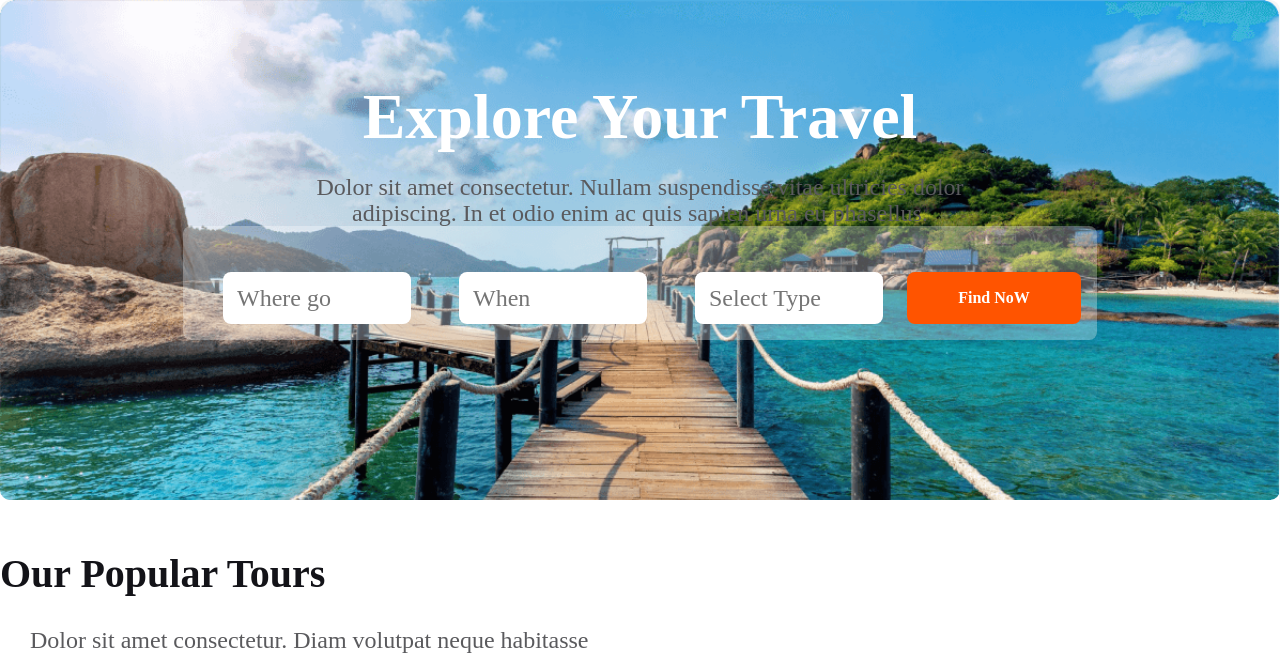
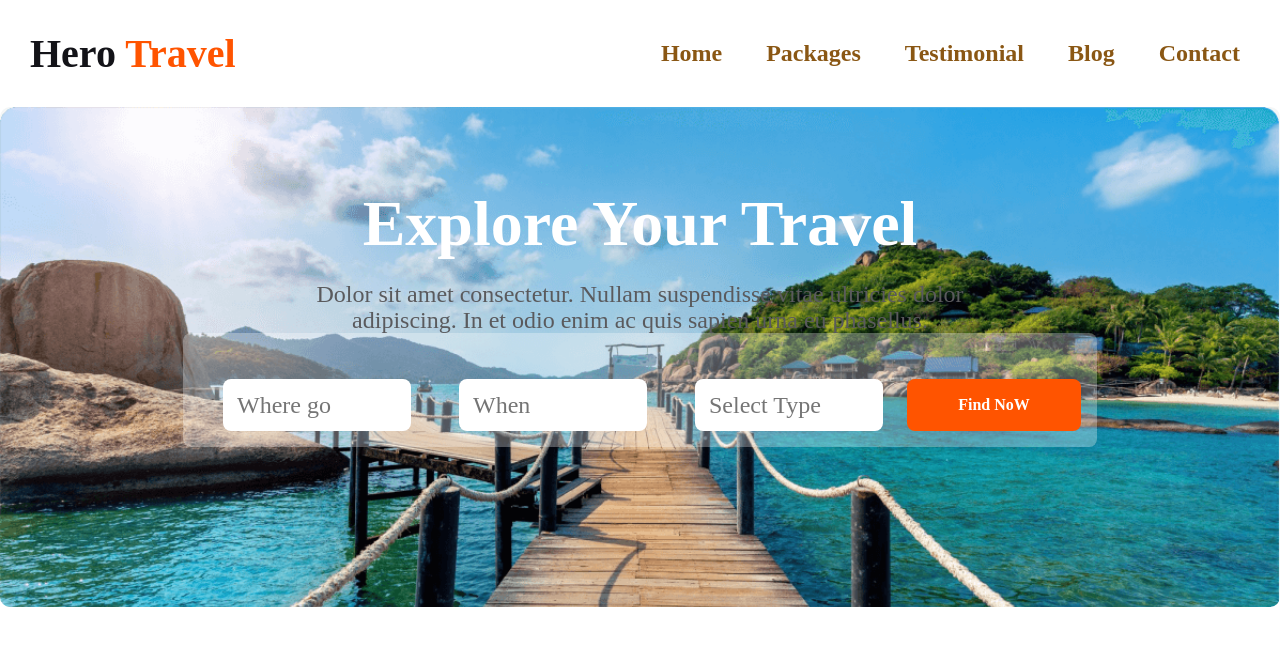
Before and after one commit to shaker-ullah/hero-travels, a plain HTML site: page index.html in a window 1280 px wide. Shown: the top 654 px of the page. Drawn offline with Linux system fonts and the light colour scheme.

Commit message:
navbar added

```diff
--- a/css/style.css
+++ b/css/style.css
@@ -59,6 +59,24 @@
 
 }
 
+
+/* nav styles  */
+.nav-container{
+    margin: 30px 0px;
+    display: flex;
+    justify-content: space-between;
+    align-items: center;
+}
+.nav-link a{
+    text-decoration: none;
+    font-size: 1.5rem;
+    margin-right: 40px;
+    color: rgb(138, 87, 20);
+    font-weight: 800;
+}
+.logo-container{
+    display: flex;
+}
 
 
 /* Banner styles  */
--- a/index.html
+++ b/index.html
@@ -5,26 +5,47 @@
     <meta charset="UTF-8">
     <meta name="viewport" content="width=device-width, initial-scale=1.0">
     <title>Hero travels</title>
-    <link rel="stylesheet" href="https://cdnjs.cloudflare.com/ajax/libs/font-awesome/6.5.1/css/all.min.css" integrity="sha512-DTOQO9RWCH3ppGqcWaEA1BIZOC6xxalwEsw9c2QQeAIftl+Vegovlnee1c9QX4TctnWMn13TZye+giMm8e2LwA==" crossorigin="anonymous" referrerpolicy="no-referrer" />
+    <link rel="stylesheet" href="https://cdnjs.cloudflare.com/ajax/libs/font-awesome/6.5.1/css/all.min.css"
+        integrity="sha512-DTOQO9RWCH3ppGqcWaEA1BIZOC6xxalwEsw9c2QQeAIftl+Vegovlnee1c9QX4TctnWMn13TZye+giMm8e2LwA=="
+        crossorigin="anonymous" referrerpolicy="no-referrer" />
     <link rel="stylesheet" href="css/style.css">
 </head>
 
 <body>
     <header class="section">
+        <nav>
+            <div class="nav-container">
+                <div class="logo-container">
+                    <img src="Images//logo.png" alt="">
+                    <h4 class="primary-title logo">Hero <span>Travel</span></h4>
+                </div>
+                <div class="nav-link">
+                    <a href="">Home</a>
+                    <a href="">Packages</a>
+                    <a href="">Testimonial</a>
+                    <a href="">Blog</a>
+                    <a href="">Contact</a>
+                </div>
+            </div>
+        </nav>
+        <section class="banner-section">
             <div class="banner ">
                 <div class="banner-content">
                     <h1 class="banner-title">Explore Your Travel</h1>
-                <p class="banner-description primary-description">Dolor sit amet consectetur. Nullam suspendisse vitae
+                    <p class="banner-description primary-description">Dolor sit amet consectetur. Nullam suspendisse
+                        vitae
                         ultricies dolor adipiscing. In et odio enim ac quis
                         sapien urna eu phasellus.</p>
                     <div class="input-group">
                         <input class="search-input primary-description " type="text" placeholder="Where go">
                         <input class="search-input primary-description " type="text" placeholder="When">
                         <input class="search-input primary-description  " type="text" placeholder="Select Type">
-                    <input style="margin-top: 30px;" id="search-btn " class=" btn-primary " type="submit" value="Find NoW">
+                        <input style="margin-top: 30px;" id="search-btn " class=" btn-primary " type="submit"
+                            value="Find NoW">
                     </div>
                 </div>
             </div>
+        </section>
     </header>
     <main>
         <section class="container section">
@@ -54,7 +75,7 @@
                     </div>
                 </div>
                 <div class="tour-img">
-                    <img src="Images/Rectangle 4.png" alt="">
+                    <img src="Images/subs.png" alt="">
                 </div>
             </div>
         </section>
@@ -173,7 +194,8 @@
                     <img src="Images/logo.png" alt="">
                     <h4 class="primary-title logo">Hero <span>Travel</span></h4>
                 </div>
-       <p class="primary-description footer-text">Lorem ipsum dolor sit amet consectetur. Nulla sit viverra morbi vitae blandit orci potenti vulputate. Leo erat maecenas vitae elementum ultricies nullam. </p>
+                <p class="primary-description footer-text">Lorem ipsum dolor sit amet consectetur. Nulla sit viverra
+                    morbi vitae blandit orci potenti vulputate. Leo erat maecenas vitae elementum ultricies nullam. </p>
                 <div class="icon">
                     <i class="fa-brands fa-square-facebook"></i>
                     <i class="fa-brands fa-twitter"></i>
```
Lines whose indentation alone changed are shown as unchanged.
